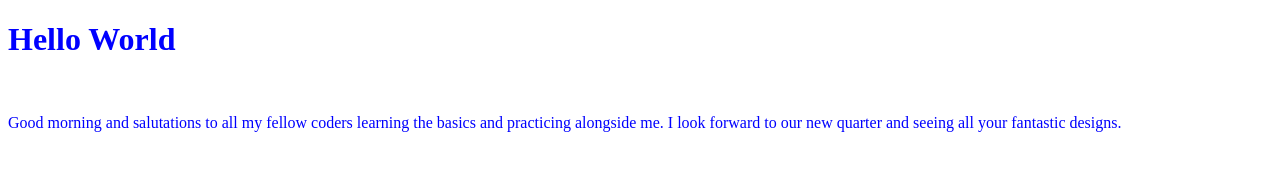
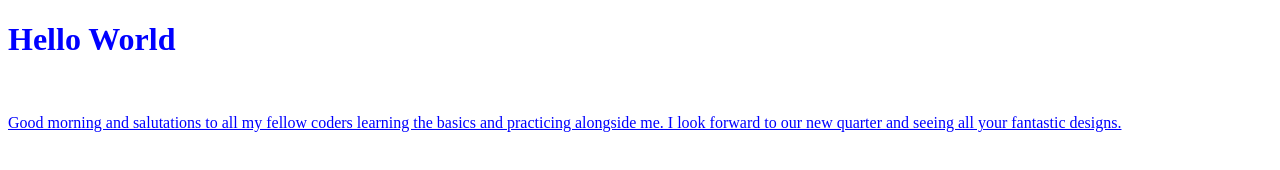
Before and after one commit to DiegoCarmona1/COMP001B.LectureActivity1, a plain HTML site: page index.html in a window 1280 px wide. Drawn offline with Linux system fonts and the light colour scheme.

Commit message:
corrected incorrect style change

```diff
--- a/style.css
+++ b/style.css
@@ -3,5 +3,5 @@ body {
 
 }
 p {
-    text-underline-position: below;
+    text-decoration: underline;
 }
```
